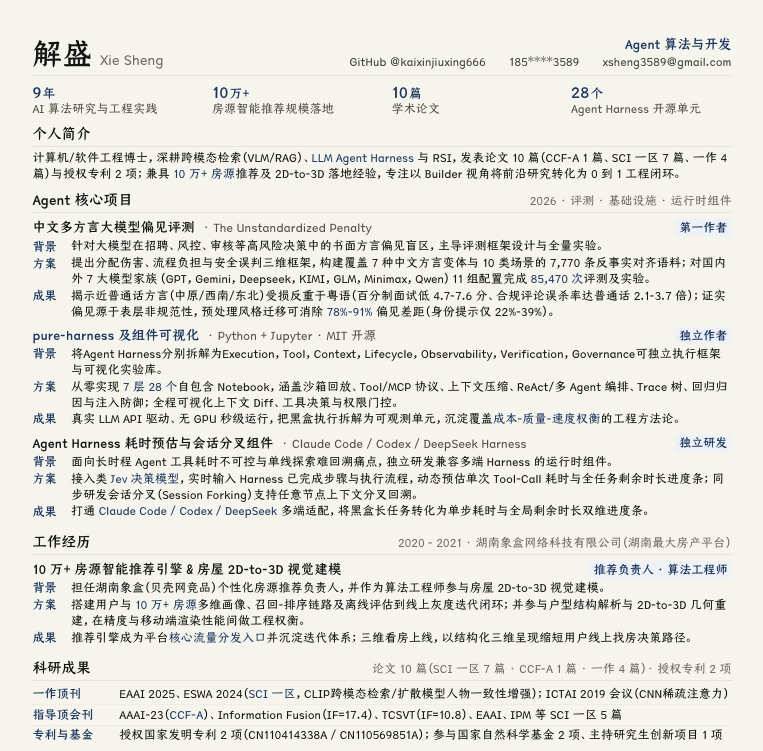
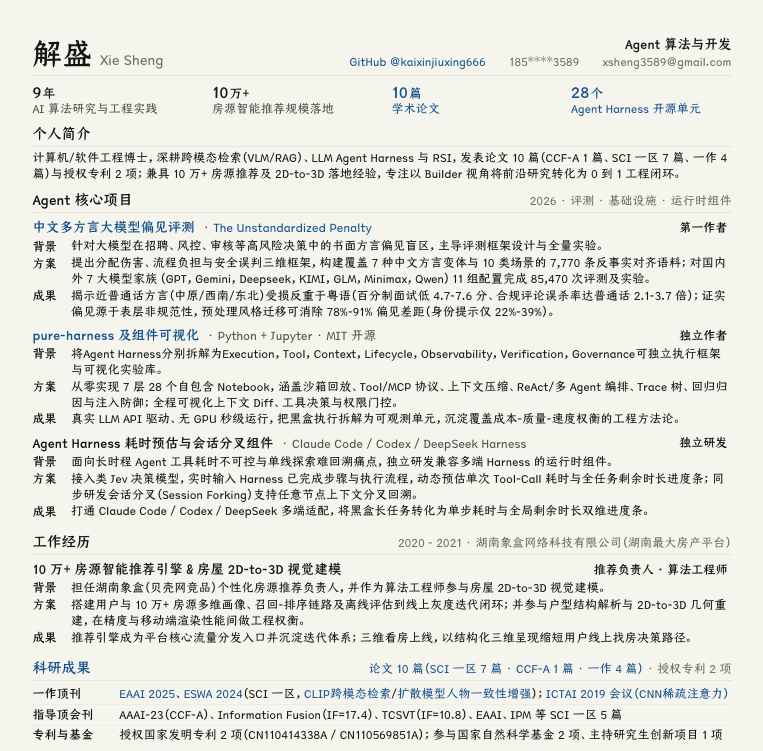
Before and after one commit to kaixinjiuxing666/kaixinjiuxing666.github.io, a plain HTML site: page index.html in a window 1280 px wide. Shown: the top 751 px of the page, without its empty margins (258-1021 px from the left). Drawn offline with Linux system fonts and the light colour scheme.

Commit message:
Add paper PDFs and link resume entries

```diff
--- a/index.html
+++ b/index.html
@@ -46,6 +46,7 @@
     --stone:     #6b6a64;
     --brand:     #1B365D;
     --brand-tint: #EEF2F7;
+    --link:      #14508C;
     --serif: "TsangerJinKai02", "Source Han Serif SC", "Source Han Serif CN", "Noto Serif CJK SC", "Noto Serif SC", "Songti SC", "STSong", "SimSun", Georgia, serif;
     --sans: var(--serif);
   }
@@ -71,6 +72,16 @@
   }
 
   a { color: var(--brand); text-decoration: none; }
+
+  /* 参考文献式深蓝超链接：论文 PDF / Google Scholar / 开源项目 */
+  a.ref { color: var(--link); }
+  a.ref:hover { text-decoration: underline; }
+  a.metric { color: var(--link); }
+  a.metric .metric-value,
+  a.metric .metric-value .unit,
+  a.metric .metric-label { color: var(--link); }
+  .contact a[href] { color: var(--link); }
+  .proj-name a { color: var(--link); }
 
   /* HEADER */
   .header {
@@ -331,6 +342,19 @@
     .section-title { font-size: 12pt; margin: 4mm 0 1.5mm; }
     .name { font-size: 24pt; }
   }
+
+  /* 仅小标题与超链接保留强调色，其余正文回归默认色 */
+  .contact .role { color: var(--near-black); }
+  .metric-value,
+  .metric-value .unit,
+  .proj-role,
+  .proj-label,
+  .skill-label,
+  .summary .hl,
+  .proj-text .hl,
+  .conv-body .hl,
+  .skill-body .em-brand { color: inherit; }
+  .proj-role { background: transparent; }
 </style>
 </head>
 <body>
@@ -344,17 +368,17 @@
     <br>
     <a href="https://github.com/kaixinjiuxing666">GitHub @kaixinjiuxing666</a>
     <span class="sep">·</span>
-    <a>185****3589</a>
+    <span>185****3589</span>
     <span class="sep">·</span>
-    <a href="mailto:xsheng3589@gmail.com">xsheng3589@gmail.com</a>
+    <span>xsheng3589@gmail.com</span>
   </div>
 </div>
 
 <div class="metrics">
   <div class="metric"><span class="metric-value serif">9<span class="unit">年</span></span><span class="metric-label">AI 算法研究与工程实践</span></div>
   <div class="metric"><span class="metric-value serif">10<span class="unit">万+</span></span><span class="metric-label">房源智能推荐规模落地</span></div>
-  <div class="metric"><span class="metric-value serif">10<span class="unit">篇</span></span><span class="metric-label">学术论文</span></div>
-  <div class="metric"><span class="metric-value serif">28<span class="unit">个</span></span><span class="metric-label">Agent Harness 开源单元</span></div>
+  <a class="metric" href="https://scholar.google.com/citations?hl=en&amp;user=B7Wsoq0AAAAJ" title="Google Scholar 个人主页"><span class="metric-value serif">10<span class="unit">篇</span></span><span class="metric-label">学术论文</span></a>
+  <a class="metric" href="https://github.com/kaixinjiuxing666/pure-harness" title="pure-harness 开源项目"><span class="metric-value serif">28<span class="unit">个</span></span><span class="metric-label">Agent Harness 开源单元</span></a>
 </div>
 
 <section>
@@ -369,8 +393,8 @@
 
   <div class="project">
     <div class="proj-head">
-      <span class="proj-name serif">中文多方言大模型偏见评测</span>
-      <span class="proj-kind">· The Unstandardized Penalty</span>
+      <span class="proj-name serif"><a class="ref" href="https://kaixinjiuxing666.github.io/papers/unstandardized-penalty-dialect-bias.pdf" title="The Unstandardized Penalty: Auditing Written Dialect Bias in Frontier LLM Gatekeepers">中文多方言大模型偏见评测</a></span>
+      <span class="proj-kind">· <a class="ref" href="https://kaixinjiuxing666.github.io/papers/unstandardized-penalty-dialect-bias.pdf" title="The Unstandardized Penalty: Auditing Written Dialect Bias in Frontier LLM Gatekeepers">The Unstandardized Penalty</a></span>
       <span class="proj-role">第一作者</span>
     </div>
     <div class="proj-lines">
@@ -460,10 +484,10 @@
 </section>
 
 <section>
-  <div class="section-title">科研成果<span class="sub">论文 10 篇（SCI 一区 7 篇 · CCF-A 1 篇 · 一作 4 篇）· 授权专利 2 项</span></div>
+  <div class="section-title"><a class="ref" href="https://scholar.google.com/citations?hl=en&amp;user=B7Wsoq0AAAAJ" title="Google Scholar 个人主页">科研成果</a><span class="sub"><a class="ref" href="https://scholar.google.com/citations?hl=en&amp;user=B7Wsoq0AAAAJ" title="Google Scholar 个人主页">论文 10 篇（SCI 一区 7 篇 · CCF-A 1 篇 · 一作 4 篇）</a> · 授权专利 2 项</span></div>
   <div class="skill-row">
     <div class="skill-label">一作顶刊</div>
-    <div class="skill-body">EAAI 2025、ESWA 2024（<span class="em-brand">SCI 一区</span>，CLIP跨模态检索/扩散模型人物一致性增强）；ICTAI 2019 会议（CNN稀疏注意力）</div>
+    <div class="skill-body"><a class="ref" href="https://kaixinjiuxing666.github.io/papers/eaai-2025-multi-scale-feature-refinement.pdf" title="Multi-scale Feature Refinement via Perspective Scaling and Adaptive Regularization for text-based person search (EAAI 2025)">EAAI 2025</a>、<a class="ref" href="https://kaixinjiuxing666.github.io/papers/eswa-2024-full-view-salient-feature.pdf" title="Full-view salient feature mining and alignment for text-based person search (ESWA 2024)">ESWA 2024</a>（<span class="em-brand">SCI 一区</span>，<a class="ref" href="https://kaixinjiuxing666.github.io/papers/eaai-2025-multi-scale-feature-refinement.pdf" title="Multi-scale Feature Refinement via Perspective Scaling and Adaptive Regularization for text-based person search (EAAI 2025)">CLIP跨模态检索</a>/<a class="ref" href="https://kaixinjiuxing666.github.io/papers/eswa-2024-full-view-salient-feature.pdf" title="Full-view salient feature mining and alignment for text-based person search (ESWA 2024)">扩散模型人物一致性增强</a>）；<a class="ref" href="https://kaixinjiuxing666.github.io/papers/ictai-2019-sparse-high-level-attention.pdf" title="Sparse High-Level Attention Networks for Person Re-Identification (ICTAI 2019)">ICTAI 2019 会议（CNN稀疏注意力）</a></div>
   </div>
   <div class="skill-row">
     <div class="skill-label">指导顶会刊</div>
```
Also changed, not shown: 4 other files.
